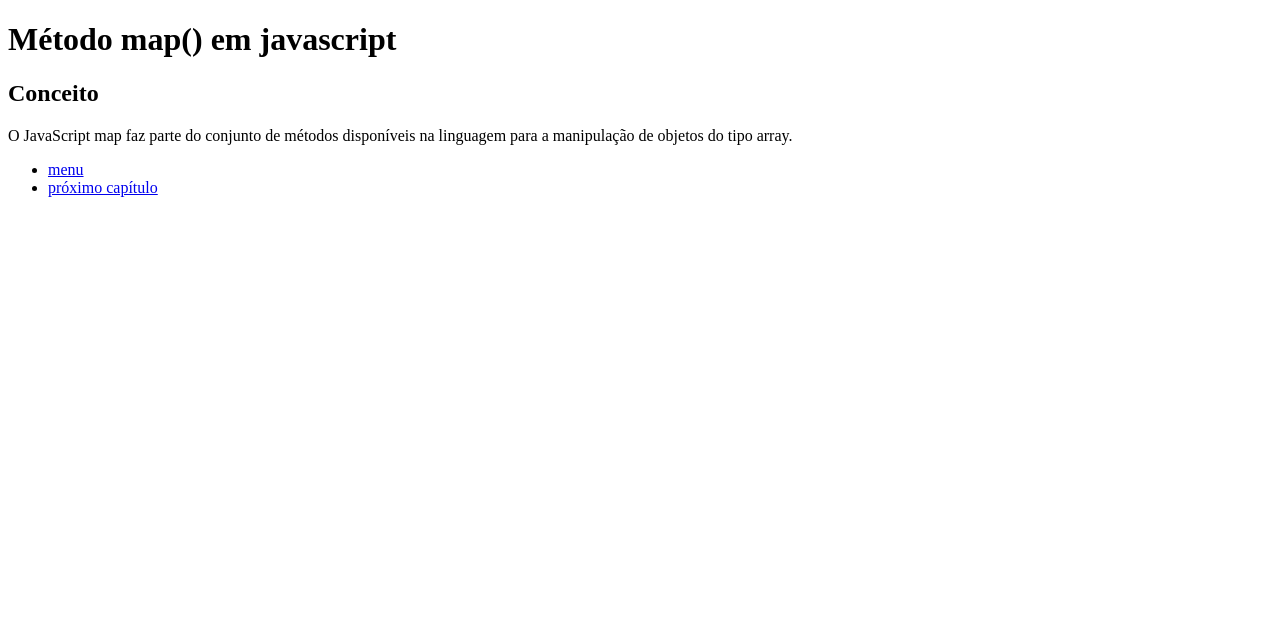
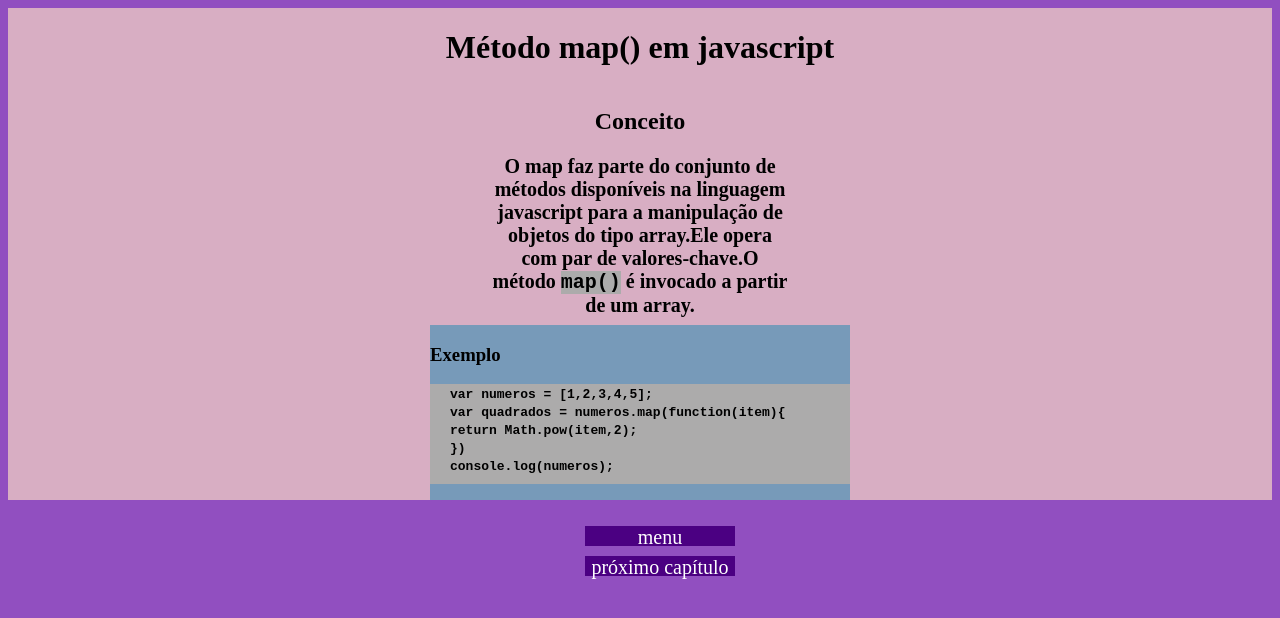
Before and after one commit to gutoFaria/Web-Programing-with-HTML5-CSS-and-JavaScript, a plain HTML site: page projetos/Chapter-2/pmgExplanation.html in a window 1280 px wide. Drawn offline with Linux system fonts and the light colour scheme.

Commit message:
capitulo 3 exemplo simples

```diff
--- a/projetos/Chapter-2/pmgExplanation.html
+++ b/projetos/Chapter-2/pmgExplanation.html
@@ -6,15 +6,28 @@
     <title>Método map()</title>
 </head>
 <body>
-    <header>
-        <h1>Método map() em javascript</h1>
-    </header>
     <div class="container">
+        <header>
+            <h1>Método map() em javascript</h1>
+        </header>
         <div class="explicacao">
             <h2>Conceito</h2>
-            <p>O JavaScript map faz parte do conjunto de métodos disponíveis na linguagem para a manipulação de objetos do tipo array.</p>
+            <p>O map faz parte do conjunto de métodos disponíveis na linguagem javascript para a manipulação de objetos do tipo array.Ele opera com par de valores-chave.O método <code>map()</code>  é invocado a partir de um array.</p>
         </div>
-        <div class="codigo"></div>
+        <div class="segundo">
+            <h3>Exemplo</h3>
+            <p class="codigo">
+                <code>
+                    var numeros = [1,2,3,4,5]; <br/>
+                    var quadrados = numeros.map(function(item){ <br>
+                        return Math.pow(item,2);<br>
+                    }) <br>
+
+                    console.log(numeros);
+                </code>
+            </p>
+        </div>
+
     </div>
 
     <footer class="footer">
--- a/projetos/Chapter-2/style.css
+++ b/projetos/Chapter-2/style.css
@@ -0,0 +1,69 @@
+body{
+    background-color: rgb(145, 79, 192);
+}
+
+.container{
+    display: flex;
+    flex-direction: column;
+    align-items: center;
+    justify-content: center;
+    font-weight: bold;
+    background-color: rgb(216, 174, 195);
+}
+
+.explicacao{
+    text-align: center;
+}
+
+.explicacao p{
+    width: 300px;
+    height: 150px;
+    font-size: 20px;
+}
+code{
+    background-color: rgb(172, 171, 171);
+}
+
+.codigo{
+    width: 400px;
+    height: 100px;
+    background-color: rgb(172, 171, 171);
+    padding-left: 20px;
+}
+
+.segundo{
+    background-color: rgb(119, 154, 185);
+}
+
+.footer{
+   display: flex;
+   flex-direction: column;
+   align-items: center;
+   justify-content: center;
+}
+
+ul{
+    list-style: none;
+}
+
+li{
+    width: 150px;
+    height: 20px;
+    font-size: 20px;
+    text-align: center;
+    margin: 10px;
+    background-color: indigo;
+}
+
+li:hover{
+    background-color: rgb(190, 138, 138);
+}
+
+a{
+    text-decoration: none;
+    color:#fff;
+}
+
+a:hover{
+    color: #000;
+}
```
